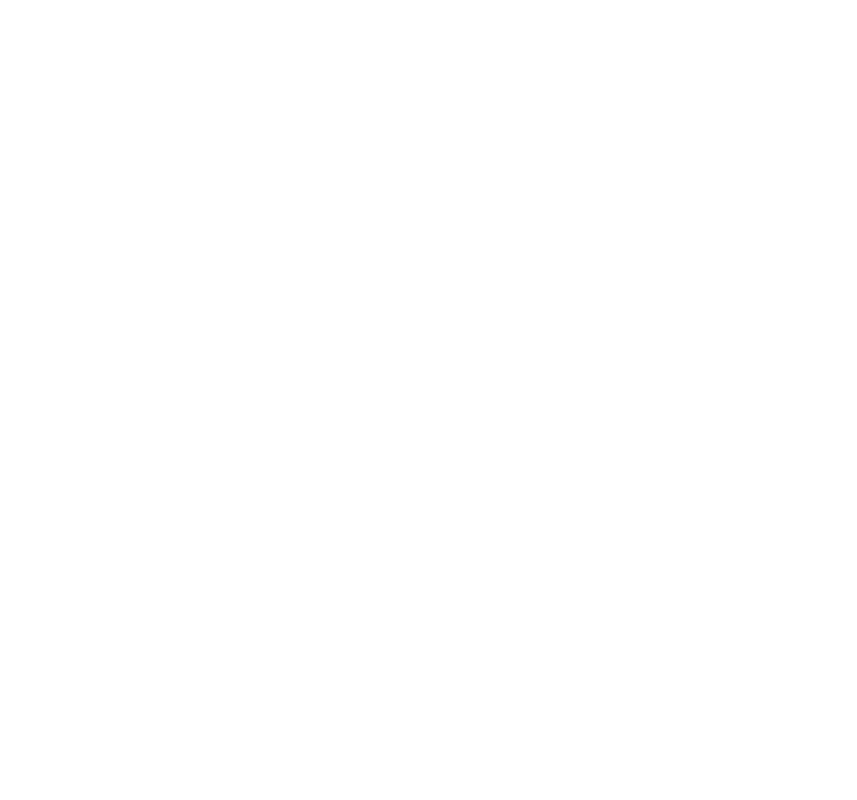
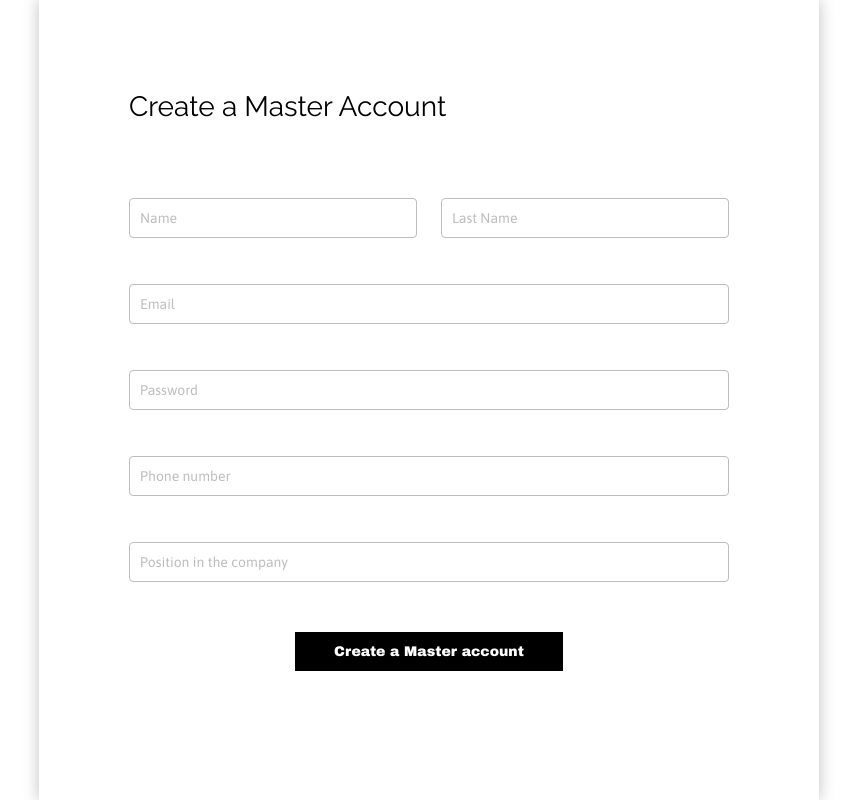
Before and after one commit to shuryhin-oleksandr/acemaven-frontend, a React (Create React App) app: page /create-account in a window 1280 px wide. Shown: the whole page, without its empty margins (211-1068 px from the left). Built offline with nearby package versions, Linux system fonts and the light colour scheme.

Commit message:
Create account page form template done

```diff
--- /dev/null
+++ b/src/components/Pages/CreateAccountPage.js
@@ -0,0 +1,133 @@
+//Core
+import React from "react";
+import styled from "styled-components";
+
+//Instruments
+import { Formik, Form, ErrorMessage } from "formik";
+
+//Components
+import RegisterFormTemplate from "../../templates/RegisterFormTemplate";
+import BaseButton from "../base/BaseButton";
+import BaseInputGroup from "../base/BaseInputGroup";
+import { fonts } from "../../theming";
+
+const CreateAccountPage = () => {
+  return (
+    <RegisterFormTemplate>
+      <Heading>Create a Master Account</Heading>
+      <FormWrapper>
+        <Formik
+          initialValues={{
+            name: "",
+            lastName: "",
+            email: "",
+            password: "",
+            confirmPassword: "",
+            phone: "",
+            position: "",
+          }}
+          onSubmit={(values, { setSubmitting }) => {
+            console.log("values", values);
+          }}
+        >
+          {({ values }) => (
+            <Form>
+              <Row>
+                <RowItem>
+                  <BaseInputGroup
+                    name="name"
+                    placeholder="Name"
+                    values={values}
+                    labelText="Name"
+                    marginBot={46}
+                  />
+                  <ErrorMessage name="email" component="div" />
+                </RowItem>
+                <RowItem>
+                  <BaseInputGroup
+                    name="lastName"
+                    placeholder="Last Name"
+                    values={values}
+                    labelText="Last Name"
+                    marginBot={46}
+                  />
+                  <ErrorMessage name="password" component="div" />
+                </RowItem>
+              </Row>
+              <BaseInputGroup
+                name="email"
+                placeholder="Email"
+                values={values}
+                labelText="Email"
+                marginBot={46}
+              />
+              <BaseInputGroup
+                name="password"
+                placeholder="Password"
+                values={values}
+                labelText="Password"
+                type="password"
+                marginBot={46}
+              />
+              {values.password && (
+                <div style={{ marginTop: "-16px" }}>
+                  <BaseInputGroup
+                    name="confirmPassword"
+                    placeholder="Confirm password"
+                    values={values}
+                    type="password"
+                    marginBot={57}
+                  />
+                </div>
+              )}
+              <BaseInputGroup
+                name="phone"
+                placeholder="Phone number"
+                values={values}
+                labelText="Phone number"
+                marginBot={46}
+              />
+              <BaseInputGroup
+                name="position"
+                placeholder="Position in the company"
+                values={values}
+                labelText="Position in the company"
+                marginBot={46}
+              />
+              <ButtonWrapper>
+                <BaseButton type="submit">Create a Master account</BaseButton>
+              </ButtonWrapper>
+            </Form>
+          )}
+        </Formik>
+      </FormWrapper>
+    </RegisterFormTemplate>
+  );
+};
+
+export default CreateAccountPage;
+
+const Heading = styled.h1`
+  margin: 0;
+  ${fonts.raleway(28, 33)}
+`;
+
+const FormWrapper = styled.div`
+  padding-top: 75px;
+`;
+
+const Row = styled.div`
+  display: flex;
+  flex-direction: row;
+  justify-content: space-between;
+`;
+
+const RowItem = styled.div`
+  width: 48%;
+`;
+
+const ButtonWrapper = styled.div`
+  display: flex;
+  justify-content: center;
+  margin-top: 50px;
+`;
--- a/src/components/Pages/SignInPage.js
+++ b/src/components/Pages/SignInPage.js
@@ -28,15 +28,14 @@
         >
           {({ values }) => (
             <Form>
-              <div style={{ marginBottom: "46px" }}>
               <BaseInputGroup
                 name="email"
                 placeholder="Email"
                 values={values}
                 labelText="Email"
+                marginBot={46}
               />
               <ErrorMessage name="email" component="div" />
-              </div>
               <BaseInputGroup
                 name="password"
                 placeholder="Password"
--- a/src/components/Pages/SignUpPage.js
+++ b/src/components/Pages/SignUpPage.js
@@ -51,77 +51,69 @@
                 {values.companyType ? (
                   values.companyType === "client" ? (
                     <>
-                      <InputWrap>
+
                         <BaseInputGroup
                           name="companyName"
                           placeholder="Company Name"
                           values={values}
                           labelText="Company Name"
+                          marginBot={46}
                         />
-                      </InputWrap>
-                      <div style={{ marginBottom: "15px" }}>
                         <BaseInputGroup
                           name="address1"
                           placeholder="Address Line 1"
                           values={values}
                           labelText="Address"
+                          marginBot={15}
                         />
-                      </div>
-                      <InputWrap>
                         <BaseInputGroup
                           name="address2"
                           placeholder="Address Line 2 (optional)"
                           values={values}
+                          marginBot={46}
                         />
-                      </InputWrap>
-                      <InputWrap>
                         <BaseInputGroup
                           name="state"
                           placeholder="State"
                           values={values}
                           labelText="State"
+                          marginBot={46}
                         />
-                      </InputWrap>
-                      <InputWrap>
                         <BaseInputGroup
                           name="city"
                           placeholder="City"
                           values={values}
                           labelText="City"
+                          marginBot={46}
                         />
-                      </InputWrap>
-                      <InputWrap>
                         <BaseInputGroup
                           name="zipCode"
                           placeholder="Zip Code"
                           values={values}
                           labelText="Zip Code"
+                          marginBot={46}
                         />
-                      </InputWrap>
-                      <InputWrap>
                         <BaseInputGroup
                           name="phone"
                           placeholder="Phone number"
                           values={values}
                           labelText="Phone number"
+                          marginBot={46}
                         />
-                      </InputWrap>
-                      <InputWrap>
                         <BaseInputGroup
                           name="email"
                           placeholder="Email"
                           values={values}
                           labelText="Email"
+                          marginBot={46}
                         />
-                      </InputWrap>
-                      <InputWrap>
                         <BaseInputGroup
                           name="taxId"
                           placeholder="Tax id Number"
                           values={values}
                           labelText="Tax id Number"
+                          marginBot={46}
                         />
-                      </InputWrap>
                       <ButtonWrapper>
                         <BaseButton type="submit">
                           Create new account
@@ -152,7 +144,3 @@
   justify-content: center;
   margin-top: 50px;
 `;
-
-const InputWrap = styled.div`
-  margin-bottom: 46px;
-`;
--- a/src/components/base/BaseInputGroup/index.js
+++ b/src/components/base/BaseInputGroup/index.js
@@ -3,9 +3,9 @@
 import BaseFormikInput from "../BaseFormikInput";
 import fonts from "../../../theming/fonts";
 
-const BaseInputGroup = ({ values, name, placeholder, labelText, ...props }) => {
+const BaseInputGroup = ({ values, name, placeholder, labelText, marginBot, ...props }) => {
   return (
-    <Wrapper>
+    <Wrapper marginBot={marginBot}>
       {values[name] && labelText && <Label>{labelText}</Label>}
       <BaseFormikInput {...props} placeholder={placeholder} name={name} />
     </Wrapper>
@@ -15,6 +15,7 @@
 export default BaseInputGroup;
 const Wrapper = styled.div`
   position: relative;
+  margin-bottom: ${({ marginBot }) => (marginBot ? `${marginBot}px` : 0)};
 `;
 
 const Label = styled.span`
--- a/src/index.css
+++ b/src/index.css
@@ -8,6 +8,11 @@
 @font-face {
   font-family: "Asap";
   src: url("./assets/fonts/Asap-Regular.ttf") format("truetype");
+}
+
+@font-face {
+  font-family: "Raleway";
+  src: url("./assets/fonts/Raleway-VariableFont_wght.ttf") format("truetype");
 }
 
 
--- a/src/index.js
+++ b/src/index.js
@@ -6,6 +6,7 @@
 import * as serviceWorker from "./serviceWorker";
 import "../src/assets/fonts/ArchivoBlack-Regular.ttf"
 import "../src/assets/fonts/Asap-Regular.ttf"
+import "../src/assets/fonts/Raleway-VariableFont_wght.ttf"
 
 ReactDOM.render(
   <Router>
--- a/src/routes/PublicRoute/index.js
+++ b/src/routes/PublicRoute/index.js
@@ -3,6 +3,7 @@
 import { Route, Switch } from "react-router-dom";
 import SignInPage from "../../components/Pages/SignInPage";
 import SignUpPage from "../../components/Pages/SignUpPage";
+import CreateAccountPage from "../../components/Pages/CreateAccountPage";
 
 
 const PublicRoute = () =>{
@@ -14,6 +15,9 @@
             <Route path="/sign-up">
                 <SignUpPage/>
             </Route>
+            <Route path="/create-account">
+                <CreateAccountPage/>
+            </Route>
         </Switch>
     )
 };
--- a/src/theming/fonts.js
+++ b/src/theming/fonts.js
@@ -18,8 +18,19 @@
     letter-spacing: ${letterSpacing}px;
   `;
 
+const raleway = (
+  fontSize = 30, lineHeight = 30, letterSpacing = 0, fontWeight = 400,
+) => `
+    font-family: Raleway;
+    font-size: ${fontSize}px;
+    font-weight: ${fontWeight};
+    line-height: ${lineHeight}px;
+    letter-spacing: ${letterSpacing}px;
+  `;
+
 
 export default {
   archivoBlack,
-  asap
+  asap,
+  raleway
 };
```
Also changed, not shown: src/assets/fonts/Raleway-VariableFont_wght.ttf (added). Lines whose indentation alone changed are shown as unchanged.
